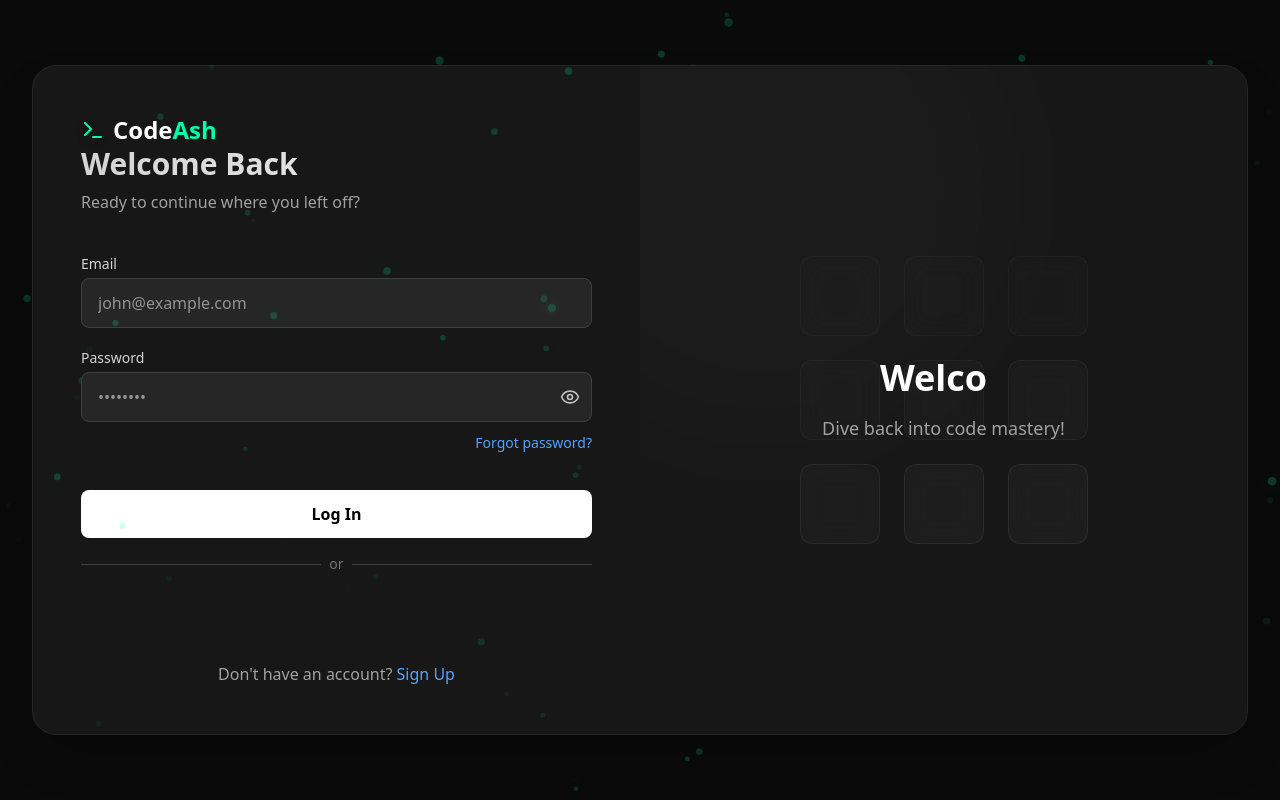
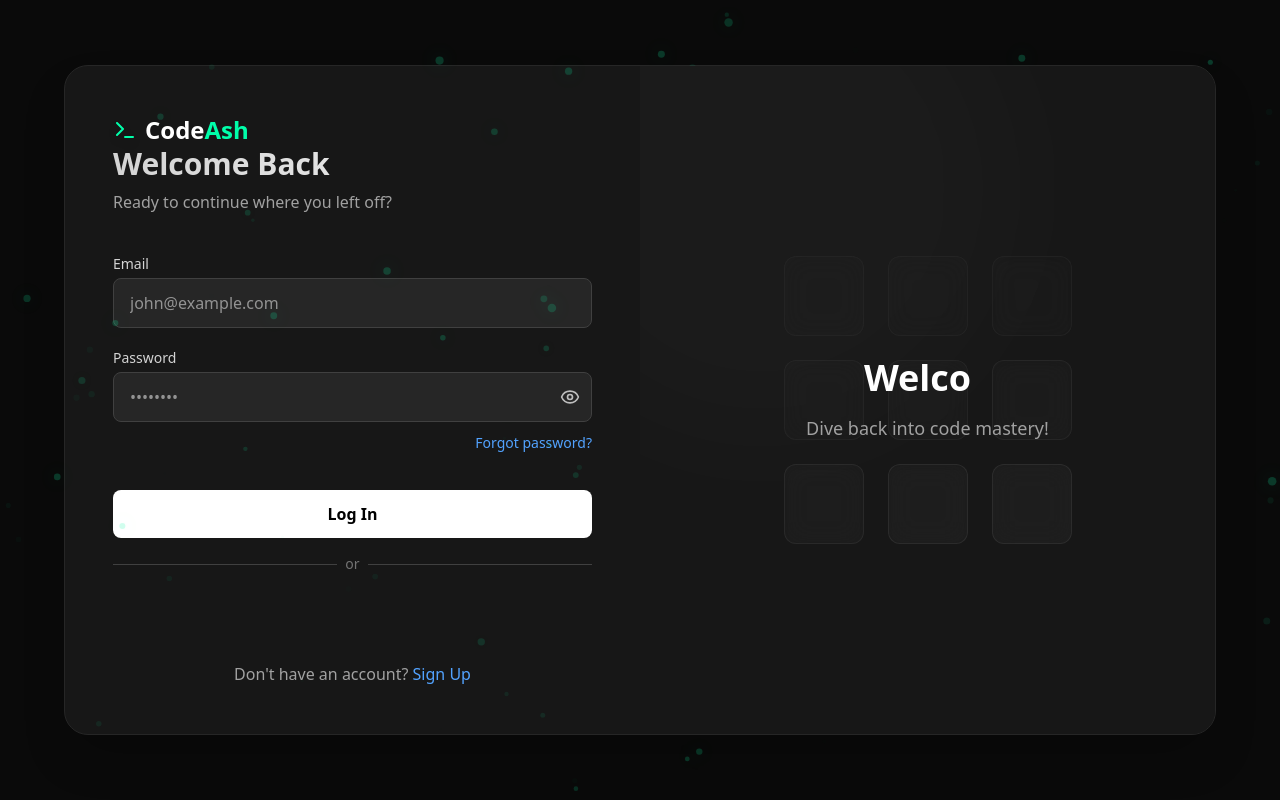
Before and after one commit to ash-stark-lm/Code-Ash, a React (Vite) app in the folder Frontend/: page /login in a window 1280 px wide. Built offline with nearby package versions, Linux system fonts and the light colour scheme; no server answers.

Commit message:
fixing responsiveness

```diff
--- a/Frontend/src/pages/Login.jsx
+++ b/Frontend/src/pages/Login.jsx
@@ -66,17 +66,17 @@ const Login = () => {
   }
 
   return (
-    <div className="min-h-screen flex items-center justify-center bg-neutral-950 px-4 py-8 sm:px-6 lg:px-8">
+    <div className="min-h-screen flex items-center justify-center bg-neutral-950 px-4 py-8 sm:px-6 lg:px-8 relative">
       <AnimatePresence>{loading && <LoadingOverlay />}</AnimatePresence>
       <GridGlow />
       <motion.div
-        className="w-full max-w-7xl bg-neutral-900 rounded-3xl shadow-2xl border border-neutral-800 grid grid-cols-1 lg:grid-cols-2 overflow-hidden"
+        className="w-full max-w-6xl bg-neutral-900 rounded-3xl shadow-2xl border border-neutral-800 grid grid-cols-1 lg:grid-cols-2 overflow-hidden"
         initial={{ opacity: 0, scale: 0.95 }}
         animate={{ opacity: 1, scale: 1 }}
         transition={{ duration: 0.6, ease: 'easeOut' }}
       >
         {/* Left Form */}
-        <div className="p-6 sm:p-8 md:p-10 lg:p-12">
+        <div className="p-6 sm:p-10 md:p-12">
           <motion.div
             className="mb-8 sm:mb-10"
             initial={{ opacity: 0, y: -20 }}
```
